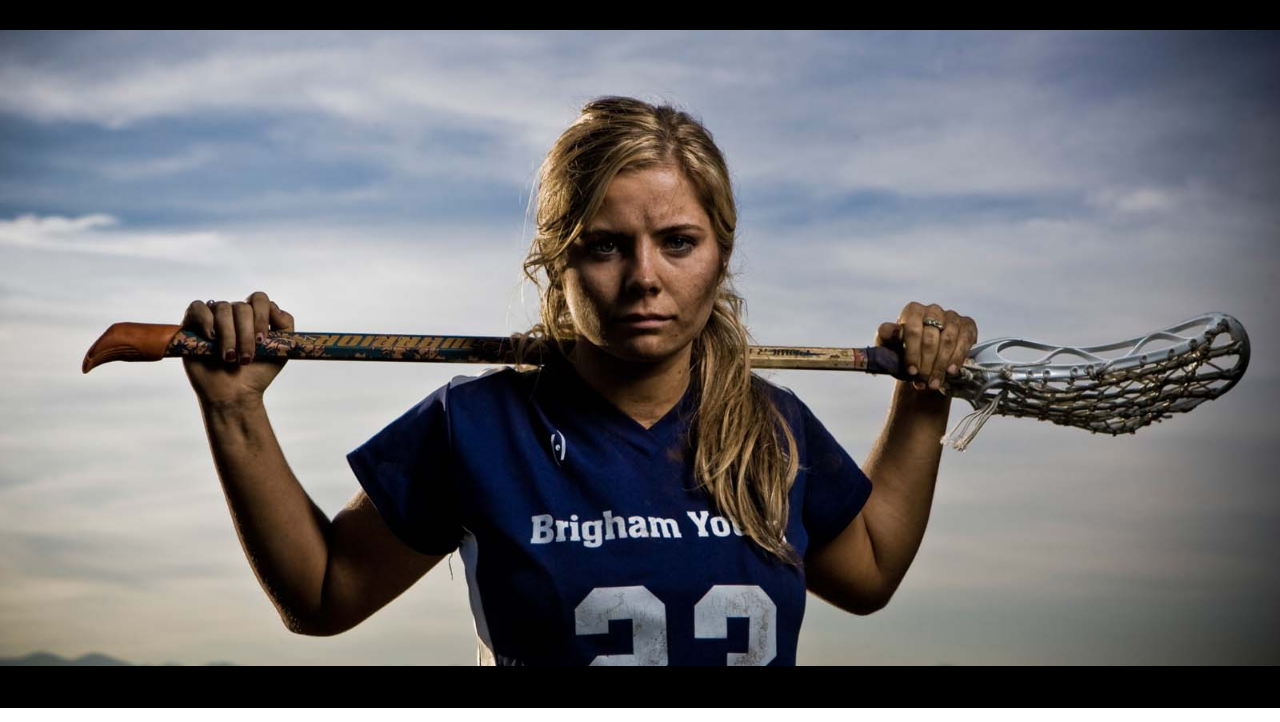
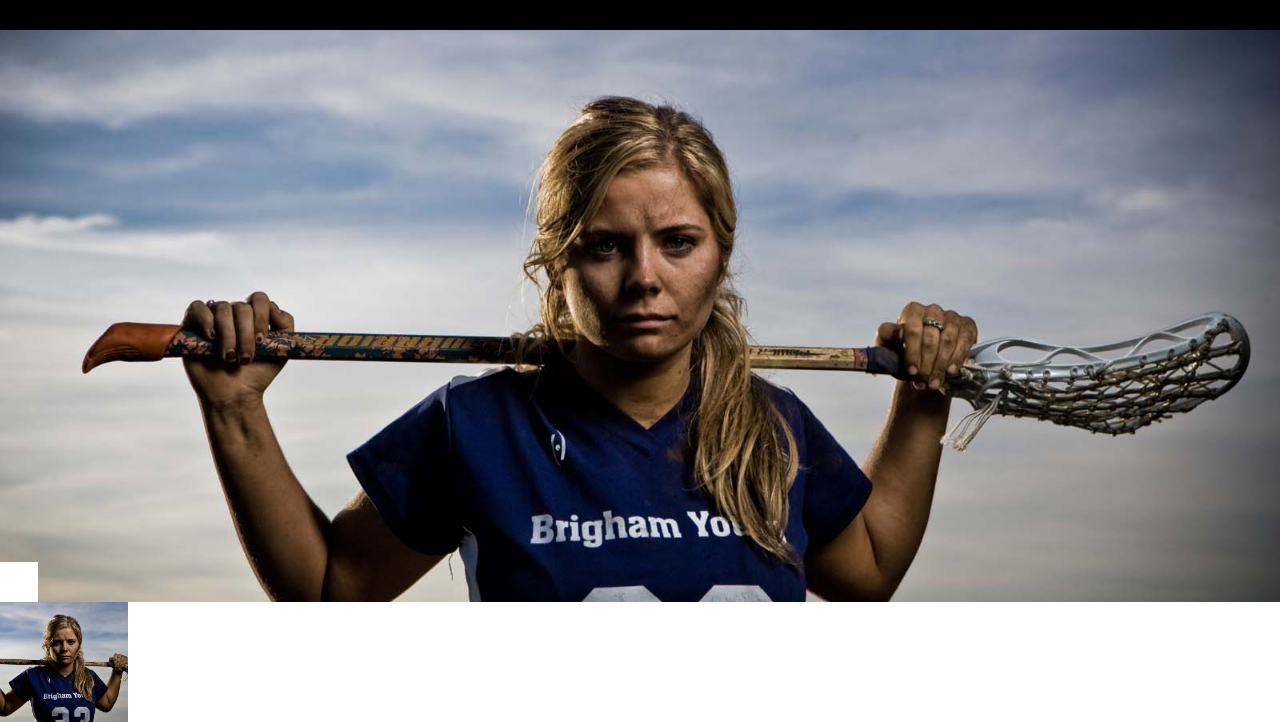
Before and after one commit to endermcbane/crookstonphoto, a plain HTML site: page portfolio.html in a window 1280 px wide. Shown: the part 78-800 px from the top of the page. Drawn offline with Linux system fonts and the light colour scheme.

Commit message:
update port page

```diff
--- a/css/main.css
+++ b/css/main.css
@@ -130,6 +130,7 @@ left:1px;
 	top: 15%;
 }
 
+/* everything below this is for the portfolio page*/
 
 #imageholderPort{
 	background-color: black;
@@ -146,6 +147,45 @@ height: 90%;
 background-position: center;
 }
 
+#pain{
+	bottom: 0px;
+	background-color: white;
+	width:100%;
+	height: 15%;
+	position:absolute;
+	z-index: 10;
+}
+
+#smallimage{
+	background-image: url("../images/p1.jpg");
+	width:10%;
+	height:100%;
+	position:relative;
+	z-index: 16;
+	background-size:cover;
+	background-position: center;
+
+}
+
+#collapse{
+
+	background-color: white;
+	width:3%;
+	height: 5%;
+	position:absolute;
+	bottom:15%;
+	z-index: 20;
+}
+
+#expand{
+	bottom: 0px;
+	background-color: white;
+	width:3%;
+	height: 5%;
+	position:absolute;
+	display:none;
+	z-index: 20;
+}
 /*#imageholder{
 
 
--- a/css/port.css
+++ b/css/port.css
@@ -117,6 +117,15 @@ top:40%;
 	z-index: 10;
 }
 
+#collapse{
+	bottom: 0px;
+	background-color: white;
+	width:5%;
+	height: 5%;
+	position:absolute;
+	bottom:15%;
+	z-index: 20;
+}
 
 /*#imageholder{
 
--- a/js/appport.js
+++ b/js/appport.js
@@ -73,4 +73,22 @@ $('#previous').mouseenter(function() {
 $('.backImage').mouseenter(function() {
 	    $('.backImage').show();
 	  })
+
+$("#pain").on('click', '#smallimage', function(){
+		imageCount = 0
+		nextPhoto();
+		clearInterval(autoAdvance);
+	});
+
+$(".body").on('click', '#collapse', function(){
+		$('#pain').hide();
+		$('#collapse').hide();
+		$('#expand').show();
+	});
+
+$(".body").on('click', '#expand', function(){
+		$('#pain').show();
+		$('#collapse').show();
+		$('#expand').hide();
+	});
 });
--- a/portfolio.html
+++ b/portfolio.html
@@ -34,7 +34,15 @@
 	<div class="advanceImage"></div>
 	<div class="backImage"></div>
 
-	<div id = "pain"></div>
+
+	<div id='collapse'></div>
+	<div id="expand"></div>
+	<div id = "pain">
+		<div id='smallimage'></div>
+
+	</div>
+
+
 
 </body>
 
```
